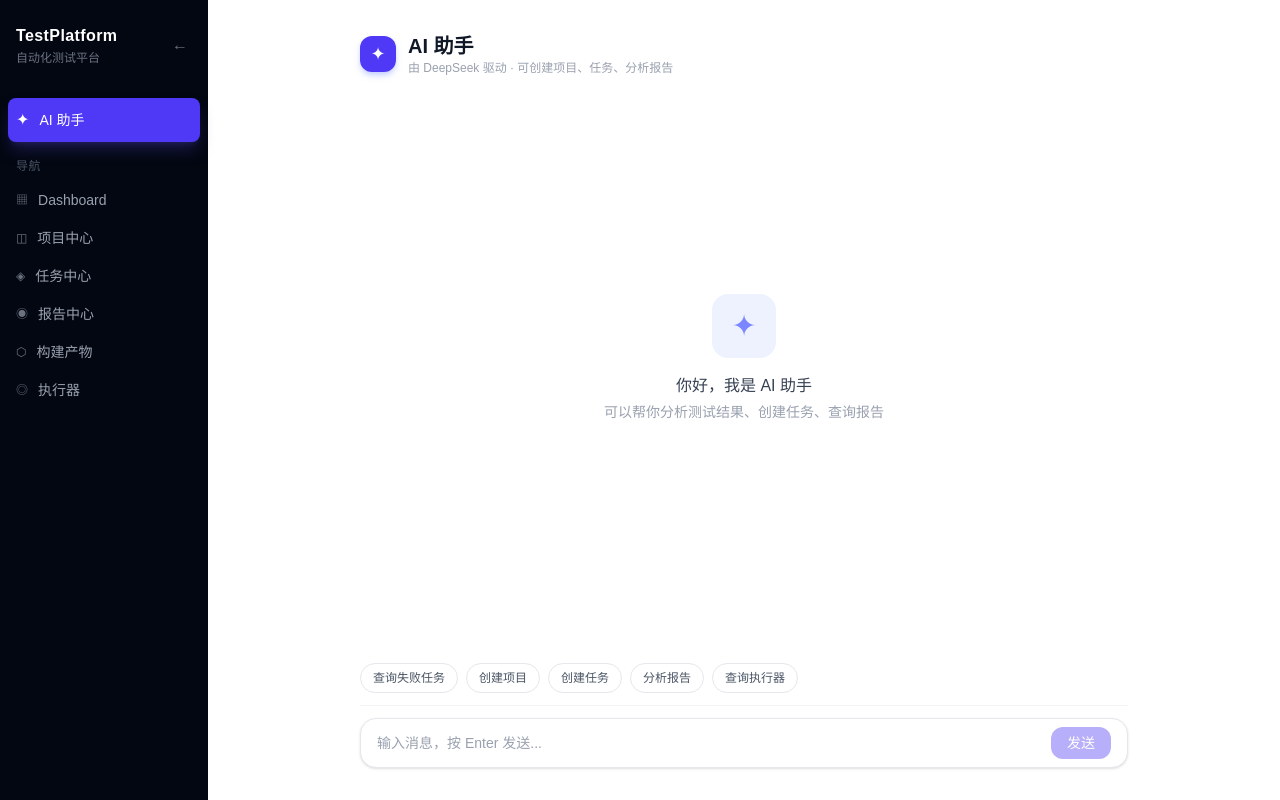
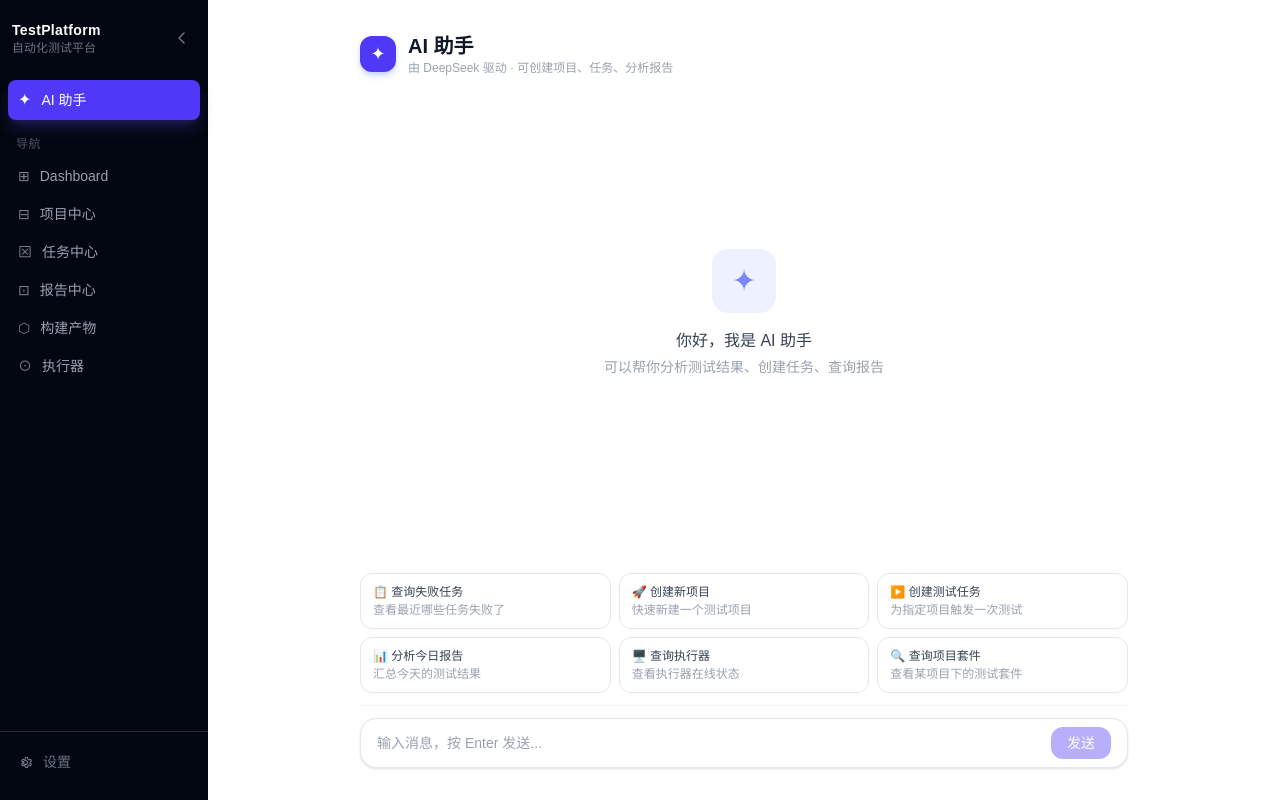
Before and after one commit to qd1332543/TestPlatform, a Next.js app in the folder apps/web/: page /ai in a window 1280 px wide. Built offline with nearby package versions, Linux system fonts and the light colour scheme.

Commit message:
feat: improve sidebar collapse button, fix alignment, add settings link, enlarge AI templates

```diff
--- a/apps/web/app/ai/page.tsx
+++ b/apps/web/app/ai/page.tsx
@@ -5,11 +5,12 @@ import { useState, useRef, useEffect } from 'react'
 type Message = { role: 'user' | 'assistant'; content: string }
 
 const templates = [
-  { label: '查询失败任务', text: '查询最近失败的任务，列出项目名称、套件和失败原因' },
-  { label: '创建项目', text: '帮我创建一个新项目，项目名称：[名称]，标识：[key]，仓库：[repo_url]' },
-  { label: '创建任务', text: '帮我为项目 [项目名] 的套件 [套件名] 在 [dev/staging/prod] 环境创建一个测试任务' },
-  { label: '分析报告', text: '分析今日测试报告，总结成功率、主要失败原因和建议' },
-  { label: '查询执行器', text: '列出当前所有执行器的状态' },
+  { label: '📋 查询失败任务', desc: '查看最近哪些任务失败了', text: '查询最近失败的任务，列出项目名称、套件名称和失败原因' },
+  { label: '🚀 创建新项目', desc: '快速新建一个测试项目', text: '帮我创建一个新项目，项目名称：[填写名称]，标识：[填写key]，仓库地址：[填写repo_url]' },
+  { label: '▶️ 创建测试任务', desc: '为指定项目触发一次测试', text: '帮我为项目 [项目名] 的套件 [套件名] 在 [dev/staging/prod] 环境创建一个测试任务' },
+  { label: '📊 分析今日报告', desc: '汇总今天的测试结果', text: '分析今日测试报告，总结成功率、主要失败原因，并给出改进建议' },
+  { label: '🖥️ 查询执行器', desc: '查看执行器在线状态', text: '列出当前所有执行器的名称和在线状态' },
+  { label: '🔍 查询项目套件', desc: '查看某项目下的测试套件', text: '列出项目 [项目名] 下所有的测试套件' },
 ]
 
 export default function AiPage() {
@@ -102,13 +103,16 @@ export default function AiPage() {
       </div>
 
       {/* 模板块 */}
-      <div className="flex gap-2 flex-wrap mb-3">
+      <div className="grid grid-cols-3 gap-2 mb-3">
         {templates.map(t => (
           <button
             key={t.label}
             onClick={() => applyTemplate(t.text)}
-            className="px-3 py-1.5 text-xs bg-white border border-gray-200 rounded-full text-gray-600 hover:border-indigo-300 hover:text-indigo-600 transition-colors"
-          >{t.label}</button>
+            className="flex flex-col items-start px-3 py-2.5 bg-white border border-gray-200 rounded-xl text-left hover:border-indigo-300 hover:bg-indigo-50 transition-colors group"
+          >
+            <span className="text-xs font-medium text-gray-700 group-hover:text-indigo-700">{t.label}</span>
+            <span className="text-xs text-gray-400 mt-0.5 group-hover:text-indigo-400">{t.desc}</span>
+          </button>
         ))}
       </div>
 
--- a/apps/web/components/Sidebar.tsx
+++ b/apps/web/components/Sidebar.tsx
@@ -6,12 +6,12 @@ import { useState } from 'react'
 
 const aiItem = { href: '/ai', label: 'AI 助手', icon: '✦' }
 const navItems = [
-  { href: '/', label: 'Dashboard', icon: '▦' },
-  { href: '/projects', label: '项目中心', icon: '◫' },
-  { href: '/tasks', label: '任务中心', icon: '◈' },
-  { href: '/reports', label: '报告中心', icon: '◉' },
+  { href: '/', label: 'Dashboard', icon: '⊞' },
+  { href: '/projects', label: '项目中心', icon: '⊟' },
+  { href: '/tasks', label: '任务中心', icon: '⊠' },
+  { href: '/reports', label: '报告中心', icon: '⊡' },
   { href: '/builds', label: '构建产物', icon: '⬡' },
-  { href: '/executors', label: '执行器', icon: '◎' },
+  { href: '/executors', label: '执行器', icon: '⊙' },
 ]
 
 export default function Sidebar() {
@@ -20,54 +20,79 @@ export default function Sidebar() {
   const isActive = (href: string) => href === '/' ? pathname === '/' : pathname.startsWith(href)
 
   return (
-    <aside className={`${collapsed ? 'w-14' : 'w-52'} bg-gray-950 flex flex-col py-6 px-2 shrink-0 transition-all duration-200`}>
-      <div className={`flex items-center ${collapsed ? 'justify-center' : 'justify-between'} px-2 mb-8`}>
+    <aside className={`${collapsed ? 'w-14' : 'w-52'} bg-gray-950 flex flex-col py-5 shrink-0 transition-all duration-200`}>
+      {/* Header */}
+      <div className="flex items-center justify-between px-3 mb-6 h-9">
         {!collapsed && (
-          <div>
-            <div className="text-white font-bold text-base tracking-wide">TestPlatform</div>
-            <div className="text-gray-500 text-xs mt-0.5">自动化测试平台</div>
+          <div className="overflow-hidden">
+            <div className="text-white font-bold text-sm tracking-wide whitespace-nowrap">TestPlatform</div>
+            <div className="text-gray-500 text-xs whitespace-nowrap">自动化测试平台</div>
           </div>
         )}
         <button
           onClick={() => setCollapsed(c => !c)}
-          className="text-gray-500 hover:text-gray-300 transition-colors p-1 rounded"
-          title={collapsed ? '展开' : '收起'}
+          className="w-7 h-7 flex items-center justify-center rounded-md text-gray-500 hover:text-white hover:bg-gray-800 transition-colors shrink-0 ml-auto"
+          title={collapsed ? '展开侧边栏' : '收起侧边栏'}
         >
-          {collapsed ? '→' : '←'}
+          <svg width="14" height="14" viewBox="0 0 14 14" fill="none">
+            {collapsed
+              ? <path d="M5 2l5 5-5 5" stroke="currentColor" strokeWidth="1.5" strokeLinecap="round" strokeLinejoin="round"/>
+              : <path d="M9 2L4 7l5 5" stroke="currentColor" strokeWidth="1.5" strokeLinecap="round" strokeLinejoin="round"/>
+            }
+          </svg>
         </button>
       </div>
 
+      {/* AI 助手 */}
+      <div className="px-2 mb-4">
         <Link
           href={aiItem.href}
           title={collapsed ? aiItem.label : undefined}
-        className={`flex items-center ${collapsed ? 'justify-center' : 'gap-2.5'} px-2 py-2.5 rounded-lg mb-4 text-sm font-medium transition-colors ${
+          className={`flex items-center gap-2.5 px-2.5 py-2.5 rounded-lg text-sm font-medium transition-colors ${
             isActive(aiItem.href)
               ? 'bg-indigo-600 text-white shadow-lg shadow-indigo-900/50'
-            : 'bg-indigo-950 text-indigo-300 hover:bg-indigo-900 hover:text-white border border-indigo-800'
-        }`}
+              : 'bg-indigo-950 text-indigo-300 hover:bg-indigo-900 hover:text-white border border-indigo-800/60'
+          } ${collapsed ? 'justify-center' : ''}`}
         >
-        <span className="text-base shrink-0">{aiItem.icon}</span>
-        {!collapsed && aiItem.label}
+          <span className="text-base leading-none shrink-0">{aiItem.icon}</span>
+          {!collapsed && <span>{aiItem.label}</span>}
         </Link>
+      </div>
 
-      {!collapsed && <div className="text-gray-600 text-xs px-2 mb-2 uppercase tracking-wider">导航</div>}
-      <nav className="flex flex-col gap-0.5">
+      {/* Nav */}
+      {!collapsed && <div className="text-gray-600 text-xs px-4 mb-1.5 uppercase tracking-wider">导航</div>}
+      <nav className="flex flex-col gap-0.5 px-2 flex-1">
         {navItems.map(({ href, label, icon }) => (
           <Link
             key={href}
             href={href}
             title={collapsed ? label : undefined}
-            className={`flex items-center ${collapsed ? 'justify-center' : 'gap-2.5'} px-2 py-2 rounded-lg text-sm transition-colors ${
+            className={`flex items-center gap-2.5 px-2.5 py-2 rounded-lg text-sm transition-colors ${
               isActive(href)
                 ? 'bg-gray-800 text-white font-medium'
                 : 'text-gray-400 hover:bg-gray-900 hover:text-gray-200'
-            }`}
+            } ${collapsed ? 'justify-center' : ''}`}
           >
-            <span className="text-xs opacity-70 shrink-0">{icon}</span>
-            {!collapsed && label}
+            <span className="text-sm leading-none shrink-0 opacity-80">{icon}</span>
+            {!collapsed && <span>{label}</span>}
           </Link>
         ))}
       </nav>
+
+      {/* Settings */}
+      <div className="px-2 mt-4 border-t border-gray-800 pt-3">
+        <Link
+          href="/settings"
+          title={collapsed ? '设置' : undefined}
+          className={`flex items-center gap-2.5 px-2.5 py-2 rounded-lg text-sm text-gray-500 hover:bg-gray-900 hover:text-gray-300 transition-colors ${collapsed ? 'justify-center' : ''}`}
+        >
+          <svg width="15" height="15" viewBox="0 0 15 15" fill="none" className="shrink-0">
+            <path d="M7.5 9.5a2 2 0 100-4 2 2 0 000 4z" stroke="currentColor" strokeWidth="1.2"/>
+            <path d="M12.2 7.5c0-.2 0-.4-.1-.6l1.3-1-1-1.7-1.5.5c-.3-.3-.7-.5-1.1-.7L9.5 2.5h-2l-.3 1.5c-.4.2-.8.4-1.1.7l-1.5-.5-1 1.7 1.3 1c0 .2-.1.4-.1.6s0 .4.1.6l-1.3 1 1 1.7 1.5-.5c.3.3.7.5 1.1.7l.3 1.5h2l.3-1.5c.4-.2.8-.4 1.1-.7l1.5.5 1-1.7-1.3-1c.1-.2.1-.4.1-.6z" stroke="currentColor" strokeWidth="1.2"/>
+          </svg>
+          {!collapsed && <span>设置</span>}
+        </Link>
+      </div>
     </aside>
   )
 }
```
Lines whose indentation alone changed are shown as unchanged.
